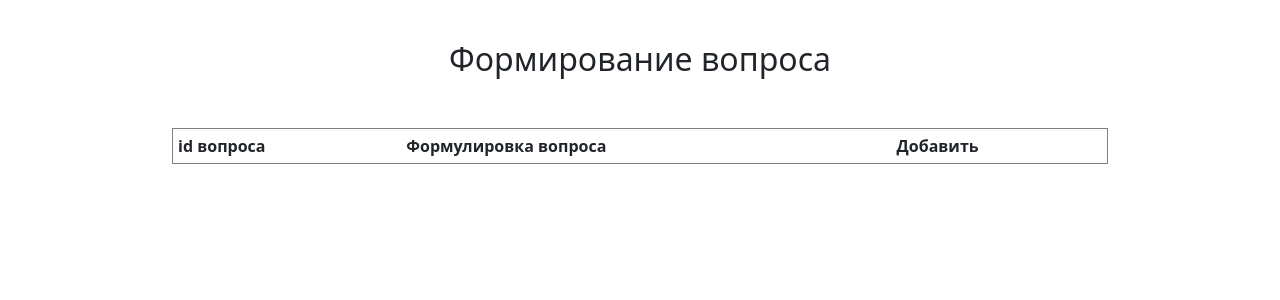
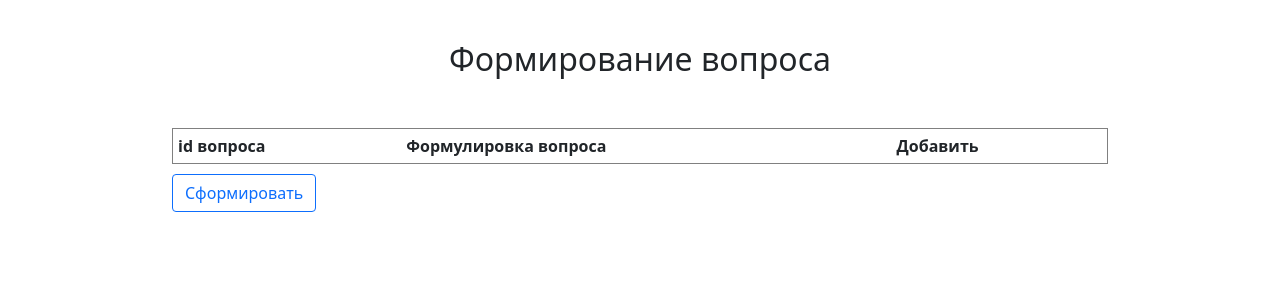
Before and after one commit to F4nnur/Django-practice4, a Django app: page /configure/ in a window 1280 px wide. Shown: the part 89-389 px from the top of the page. Run offline with Django 3.2, Linux system fonts and the light colour scheme; data that the repository does not hold is empty.

Commit message:
add btn btn-outline-primary

```diff
--- a/Django/Pratice_summer/site_with_tests/templates/site_with_tests/configure_test.html
+++ b/Django/Pratice_summer/site_with_tests/templates/site_with_tests/configure_test.html
@@ -22,6 +22,8 @@
     </tr>
     {% endfor %}
     </tbody>
-
 </table>
+<div style="margin-top: 10px">
+    <button type="submit" class="btn btn-outline-primary">Сформировать</button>
+</div>
 {% endblock %}
--- a/Django/Pratice_summer/site_with_tests/templates/site_with_tests/editing.html
+++ b/Django/Pratice_summer/site_with_tests/templates/site_with_tests/editing.html
@@ -45,7 +45,7 @@
                     <p><label class="form-check-label" for="{{ form.var4_isTrue.id_for_label }}">4</label>{{ form.var4_isTrue }}</p>
                 </div>
                 <div>
-                    <button type="submit" class="btn btn-primary">Сформировать</button>
+                    <button type="submit" class="btn btn-outline-primary">Сформировать</button>
                 </div>
             </form>
         </div>
```
